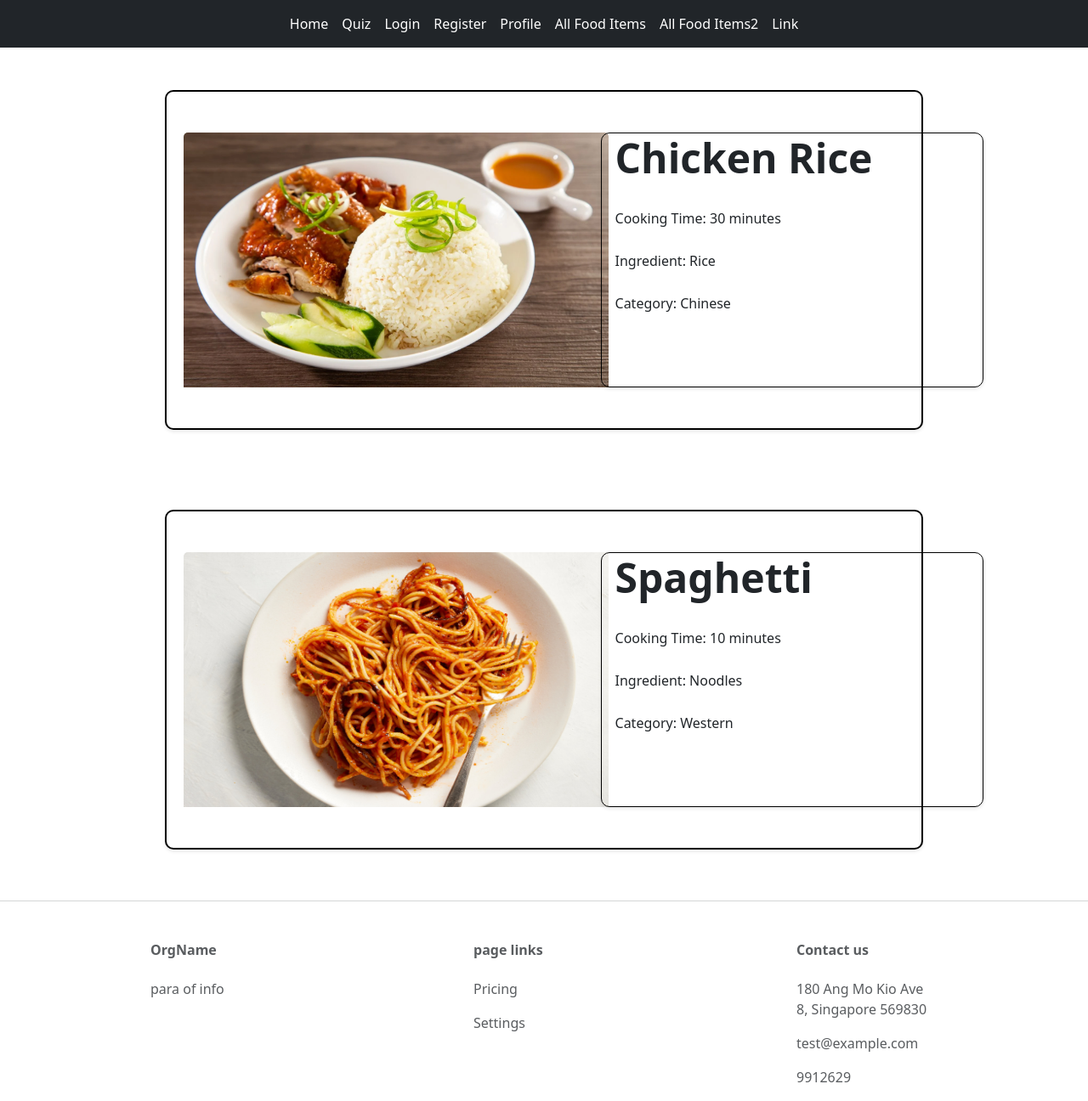
After one commit to ronjohn5on/hackathon2023, a Flask app: page /food_items2 in a window 1280 px wide. The commit adds this page. Shown: the whole page at 85% size. Run offline with Flask 3, Linux system fonts and the light colour scheme.

Commit message:
updated show all food items

```diff
--- a/__init__.py
+++ b/__init__.py
@@ -256,6 +256,12 @@ def display_food_items():
     food_items = food.query.all()
     return render_template('food_items.html', food_items=food_items)
 
+@app.route('/food_items2')
+def display_food_items2():
+    # Query the food table to retrieve all food items
+    food_items = food.query.all()
+    return render_template('food_items2.html', food_items=food_items)
+
 @app.route('/quiz',methods=['GET', 'POST'])
 def quizPage():
     quizForm = quiz(request.form)
--- /dev/null
+++ b/templates/food_items2.html
@@ -0,0 +1,93 @@
+{% extends "base.html" %}
+{% block title %}Profile{% endblock %}
+{% block content %}
+{% block style %}
+<style>
+.card {
+    border: 2px solid #000000;
+    border-radius: 10px;
+    box-shadow: 0 2px 4px rgba(0, 0, 0, 0.1);
+    margin: 0 auto 20px; /* Center-align and add margin to separate each card */
+    max-width: 80%; /* Set maximum width to 80% */
+    margin-top: 50px;
+    display: flex; /* Add flex display to align items */
+    flex-direction: column; /* Stack children vertically */
+    justify-content: center; /* Vertically center-align the content */
+    text-align: center; /* Center-align text horizontally */
+    padding: 20px; /* Add some padding for spacing */
+    height: 400px;
+}
+
+/* Style for card title */
+.card-title {
+    font-size: 3rem; /* Make the title smaller */
+    font-weight: bold;
+    margin-bottom: 20px;
+}
+
+/* Style for card text */
+.card-text {
+    font-size: 1rem; /* Make the text smaller */
+    margin-top: 10px;
+}
+
+.card-body {
+    display: flex; /* Use flex display for card-body */
+    flex-direction: column; /* Stack children vertically */
+    justify-content: flex-start; /* Start from the top of the card-body */
+    align-items: flex-start; /* Align items to the left within the card-body */
+    flex: 1; /* Allow card-body to expand and take available space */
+    margin-left: 200px;
+    padding-top: 0;
+    border: 1px solid #000000;
+    border-radius: 10px;
+    box-shadow: 0 2px 4px rgba(0, 0, 0, 0.1);
+    width: 450px;
+}
+
+/* Display only one card per row */
+.col-lg-4.col-md-6.mb-4 {
+    flex: 0 0 100%;
+    max-width: 100%;
+    max-height: 100%;
+}
+.col-md-8 {
+    display: flex;
+    flex-direction: column;
+    justify-content: flex-start;
+    align-items: flex-start;
+    flex: 1;
+}
+
+img{
+    display: flex;
+    width: 500px !important;
+    height: 300px;
+}
+
+</style>
+{% endblock %}
+<div class="container">
+    <div class="row">
+        {% for food_item in food_items %}
+        <div class="col-lg-4 col-md-6 mb-4">
+            <div class="card">
+                <div class="row no-gutters">
+                    <div class="col-md-4">
+                        <img src="{{ url_for('static', filename='img/' + food_item.image) }}" class="card-img-top" alt="Food Image">
+                    </div>
+                    <div class="col-md-8">
+                        <div class="card-body">
+                            <h5 class="card-title">{{ food_item.title }}</h5>
+                            <p class="card-text">Cooking Time: {{ food_item.cooking_time }} minutes</p>
+                            <p class="card-text">Ingredient: {{ food_item.ingredients.ingredient_name }}</p>
+                            <p class="card-text">Category: {{ food_item.categories.category }}</p>
+                        </div>
+                    </div>
+                </div>
+            </div>
+        </div>
+        {% endfor %}
+    </div>
+</div>
+{% endblock %}
--- a/templates/includes/navbar.html
+++ b/templates/includes/navbar.html
@@ -29,7 +29,7 @@
           <a class="nav-link active" href="/food_items">All Food Items</a>
         </li>
         <li class="nav-item">
-          <a class="nav-link active" href="/">Link</a>
+          <a class="nav-link active" href="/food_items2">All Food Items2</a>
         </li>
         <li class="nav-item">
           <a class="nav-link active" href="/">Link</a>
```
